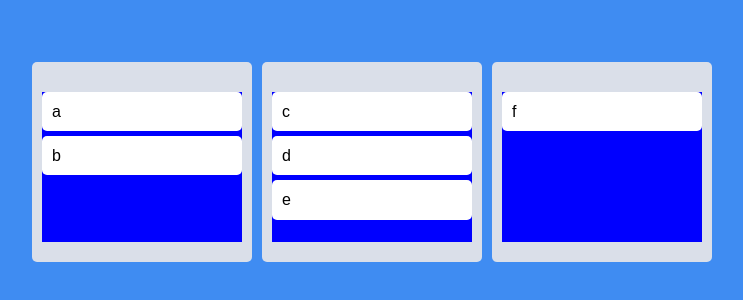
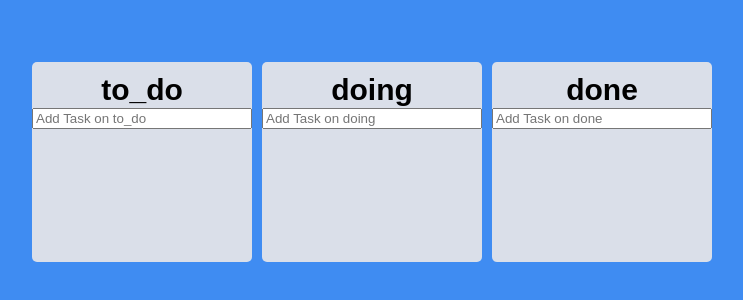
Before and after one commit to Kenjunn0/nomflix, a React (Create React App) app: page / in a window 1280 px wide. Shown: the part 238-538 px from the top of the page, without its empty margins (268-1011 px from the left). Built offline with nearby package versions, Linux system fonts and the light colour scheme.

Commit message:
creating tasks

```diff
--- a/src/App.tsx
+++ b/src/App.tsx
@@ -104,8 +104,9 @@ function App() {
             //same-board movement
             setToDos((allBoards) => {
                 const boardCopy = [...allBoards[source.droppableId]];
+                const taskObj = boardCopy[source.index];
                 boardCopy.splice(source.index, 1)
-                boardCopy.splice(destination?.index, 0, draggableId)
+                boardCopy.splice(destination?.index, 0, taskObj)
                 return {
                     ...allBoards,
                     [source.droppableId]: boardCopy
@@ -118,8 +119,9 @@ function App() {
             setToDos((allBoards) => {
                 const sourceBoard = [...allBoards[source.droppableId]];
                 const destinationBoard = [...allBoards[destination.droppableId]];
+                const taskObj = sourceBoard[source.index];
                 sourceBoard.splice(source.index, 1);
-                destinationBoard.splice(destination?.index, 0, draggableId)
+                destinationBoard.splice(destination?.index, 0, taskObj)
                 return {
                     ...allBoards,
                     [source.droppableId] : sourceBoard,
--- a/src/Components/Board.tsx
+++ b/src/Components/Board.tsx
@@ -1,10 +1,12 @@
 import DraggableCard from "./DraggableCard";
 import {Droppable} from "react-beautiful-dnd";
 import styled from "styled-components";
+import { useForm} from "react-hook-form";
+import {IToDo, toDoState} from "../atom";
+import {useSetRecoilState} from "recoil";
 
 const Wrapper = styled.div`
-  padding: 20px 10px;
-  padding-top: 30px;
+  padding-top: 10px;
   border-radius: 5px;
   min-height: 200px;
   display: flex;
@@ -14,10 +16,29 @@ const Wrapper = styled.div`
 
 const Area = styled.div<IAreaProps>`
   background-color: ${(props) =>
-          props.isDraggingOver ? "pink" : props.isDraggingFromThisWith ? "red" : "blue" };
+          props.isDraggingOver ? "#dfe6e9" : props.isDraggingFromThisWith ? "#b2bec3" : "transparent" };
   flex-grow: 1;
   transition: background-color .3s ease-in-out;
+  padding: 20px;
 `
+
+const Title = styled.h2`
+  font-weight: 600;
+  font-size: 30px;
+  align-self: center;
+`
+
+const Form = styled.form`
+  width: 100%;
+  input {
+    width: inherit;
+  }
+
+`
+
+interface  IForm {
+    toDo : string;
+}
 
 interface IAreaProps {
     isDraggingOver: boolean;
@@ -25,14 +46,36 @@ interface IAreaProps {
 }
 
 interface IBoardProps {
-    toDos: string[],
+    toDos: IToDo[],
     boardId: string
 }
 
 function Board({ toDos, boardId } : IBoardProps) {
+    const { register, setValue, handleSubmit} = useForm<IForm>();
+    const setToDos = useSetRecoilState(toDoState);
+    const onValid = (data:IForm) => {
+        const newToDo = {
+            id : Date.now(),
+            text : data.toDo,
+        }
+        setToDos(allBoard => {
+            return {
+                ...allBoard,
+                [boardId] : [
+                    newToDo,
+                    ...allBoard[boardId]
+                ]
+            }
+        });
+        setValue("toDo", "");
+    }
 
     return (
         <Wrapper>
+            <Title>{boardId}</Title>
+            <Form onSubmit={handleSubmit(onValid)}>
+                <input {...register("toDo", {required : true})} type="text" placeholder={`Add Task on ${boardId}`} />
+            </Form>
             <Droppable droppableId={boardId}>
                 {(provided , info) =>
                     <Area
@@ -42,7 +85,7 @@ function Board({ toDos, boardId } : IBoardProps) {
                         {...provided.droppableProps}
                     >
                         {toDos.map((toDo, index) => (
-                                <DraggableCard key={toDo} toDo={toDo} index={index} />
+                                <DraggableCard key={toDo.id} toDoId={toDo.id} toDoText={toDo.text} index={index} />
                             )
                         )}
                         {provided.placeholder}
--- a/src/Components/DraggableCard.tsx
+++ b/src/Components/DraggableCard.tsx
@@ -2,29 +2,32 @@ import React from "react";
 import {Draggable} from "react-beautiful-dnd";
 import styled from "styled-components";
 
-const Card = styled.div`
+const Card = styled.div<{isDragging : boolean}>`
   padding: 10px 10px;
   border-radius: 5px;
   margin-bottom: 5px;
-  background-color: ${props => props.theme.cardColor};
+  background-color: ${props => props.isDragging ? "#74b9ff" : props.theme.cardColor};
+  box-shadow: ${props => props.isDragging ? "0px 2px 5px rgba(0, 0, 0, 0.5)" : "none"};
 `
 
 interface IDraggableCardProps {
-    toDo : string;
+    toDoId : number;
+    toDoText : string;
     index : number;
 }
 
-const DraggableCard = ({toDo, index} : IDraggableCardProps) => {
+const DraggableCard = ({toDoId, toDoText, index} : IDraggableCardProps) => {
 
     return (
-        <Draggable key={toDo} draggableId={toDo} index={index}>
-            {(provided) =>
+        <Draggable key={toDoId} draggableId={toDoId+""} index={index}>
+            {(provided, snapshot) =>
                 <Card
+                    isDragging={snapshot.isDragging}
                     ref={provided.innerRef}
                     {...provided.draggableProps}
                     {...provided.dragHandleProps}
                 >
-                    {toDo}
+                    {toDoText}
                 </Card>}
         </Draggable>
     )
--- a/src/atom.tsx
+++ b/src/atom.tsx
@@ -1,14 +1,19 @@
 import { atom, selector } from "recoil";
 
+export interface IToDo {
+    id : number;
+    text  : string;
+}
+
 interface IToDoState {
-    [key: string] : string[];
+    [key: string] : IToDo[];
 }
 
 export const toDoState = atom<IToDoState>({
     key: "toDo",
     default: {
-        to_do : ["a", "b"],
-        doing : ["c", "d", "e"],
-        done: ["f"],
+        to_do : [],
+        doing : [],
+        done: [],
     }
 })
```
